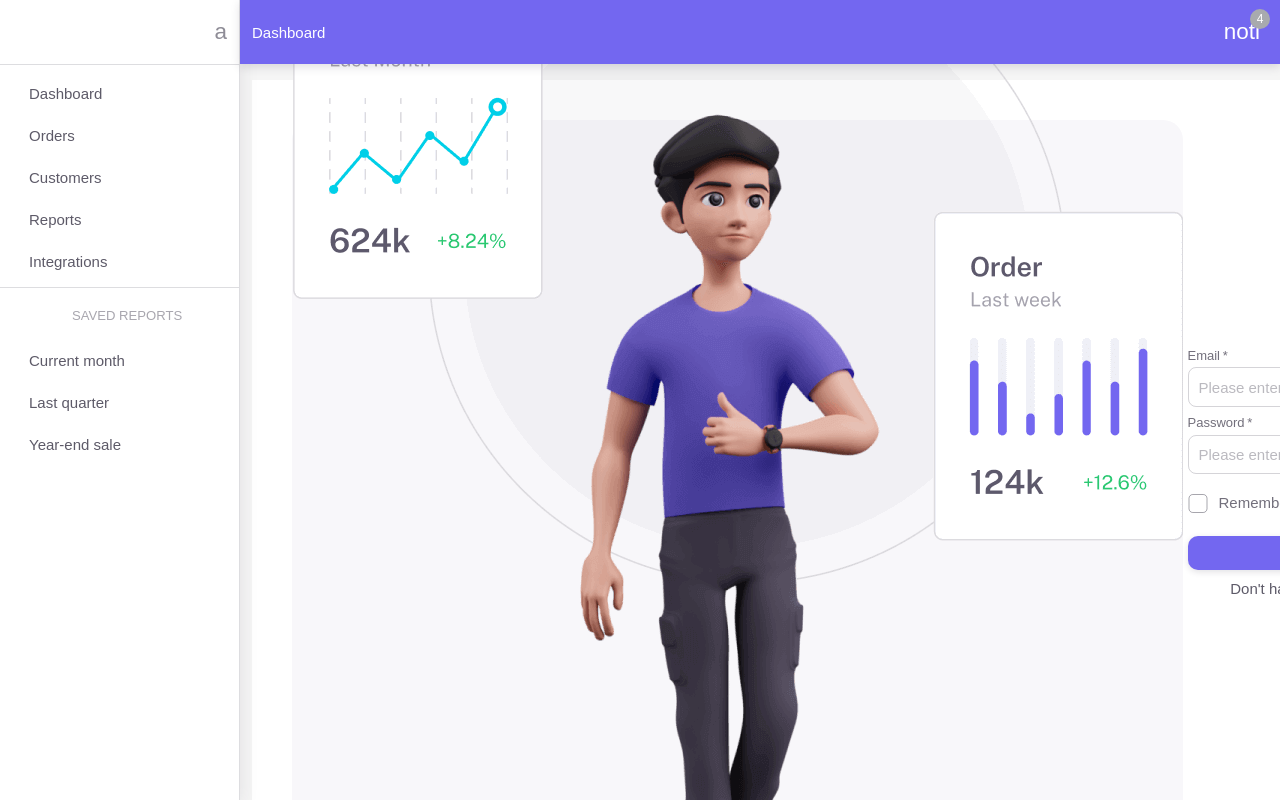
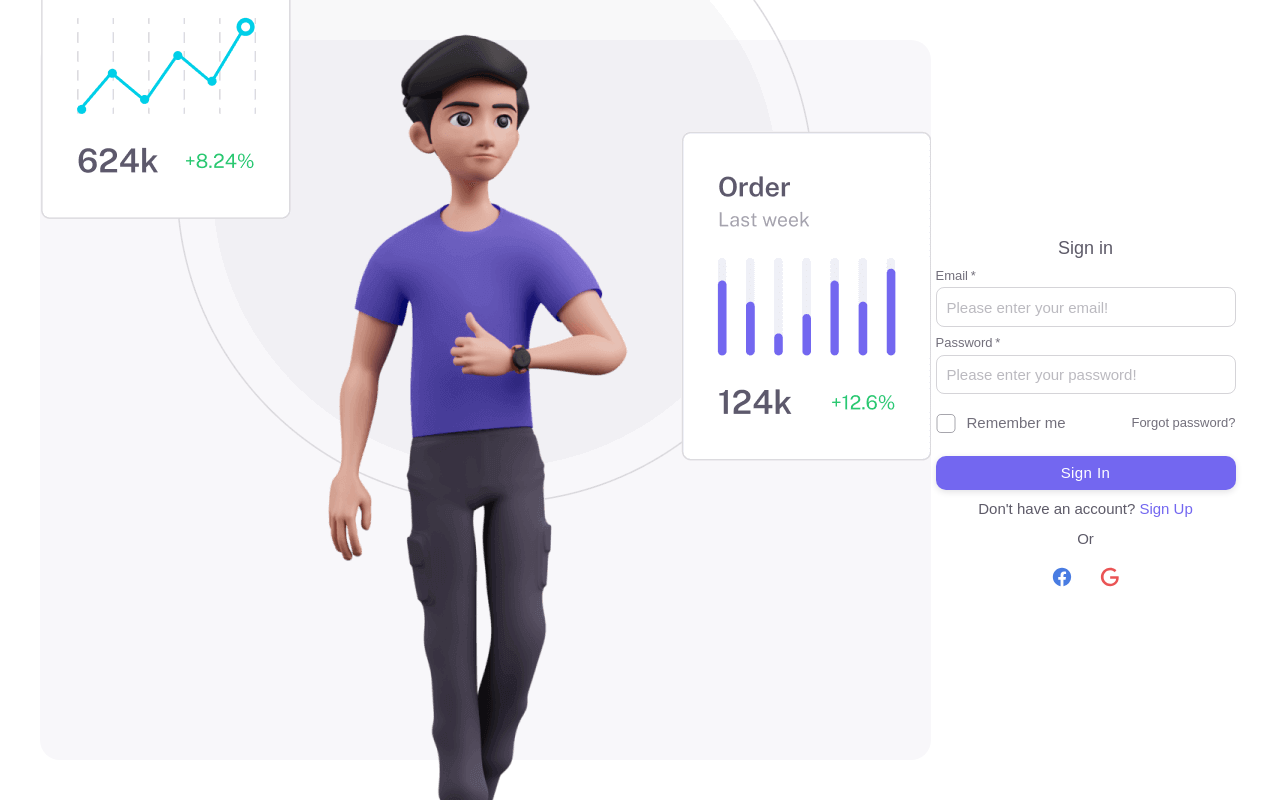
Before and after one commit to strangerdeveloper2810/ecommerce-nextjs, a Next.js app: page /login in a window 1280 px wide. Built offline with nearby package versions, Linux system fonts and the light colour scheme; some icons are missing.

Commit message:
Custom BlankLayout

```diff
--- a/src/pages/login.tsx
+++ b/src/pages/login.tsx
@@ -1,10 +1,14 @@
-import { NextPage } from "next";
-import LoginPage from "src/views/pages/login";
+import { NextPage } from 'next'
+import { ReactNode } from 'react'
+import BlankLayout from 'src/views/layouts/BlankLayout'
+import LoginPage from 'src/views/pages/login'
 
 type NextPageProps = {}
 
 const Login: NextPage<NextPageProps> = () => {
-    return <LoginPage />
+  return <LoginPage />
 }
 
-export default Login;
+export default Login
+
+Login.getLayout = (page: ReactNode) => <BlankLayout>{page}</BlankLayout>
--- /dev/null
+++ b/src/views/layouts/BlankLayout.tsx
@@ -0,0 +1,21 @@
+import React from 'react'
+import { NextPage } from 'next'
+import { Box, BoxProps, styled } from '@mui/material'
+
+type Props = {
+  children: React.ReactNode
+}
+
+const BlankLayoutWrapper = styled(Box)<BoxProps>(({ theme }) => ({
+  height: '100vh'
+}))
+
+const BlankLayout: NextPage<Props> = ({ children }) => {
+  return (
+    <BlankLayoutWrapper>
+      <Box sx={{ overflow: 'hidden', minHeight: '100vh' }}>{children}</Box>
+    </BlankLayoutWrapper>
+  )
+}
+
+export default BlankLayout
--- a/src/views/layouts/HorizontalLayout.tsx
+++ b/src/views/layouts/HorizontalLayout.tsx
@@ -3,6 +3,7 @@ import { NextPage } from 'next'
 import { styled } from '@mui/material/styles'
 import { Toolbar, IconButton, Typography, Badge } from '@mui/material'
 import MuiAppBar, { AppBarProps as MuiAppBarProps } from '@mui/material/AppBar'
+import CustomIcon from 'src/components/Icon'
 
 type Props = {
   open: boolean
@@ -51,14 +52,14 @@ const VerticalLayout: NextPage<Props> = ({ open, toggleDrawer }) => {
             ...(open && { display: 'none' })
           }}
         >
-          menu
+          <CustomIcon icon='ic:round-menu' />
         </IconButton>
         <Typography component='h1' variant='h6' color='inherit' noWrap sx={{ flexGrow: 1 }}>
           Dashboard
         </Typography>
         <IconButton color='inherit'>
           <Badge badgeContent={4} color='secondary'>
-            noti
+            <CustomIcon icon='iconamoon:notification-light' />
           </Badge>
         </IconButton>
       </Toolbar>
```
Also changed, not shown: src/pages/register.tsx (+5 -2 lines).
